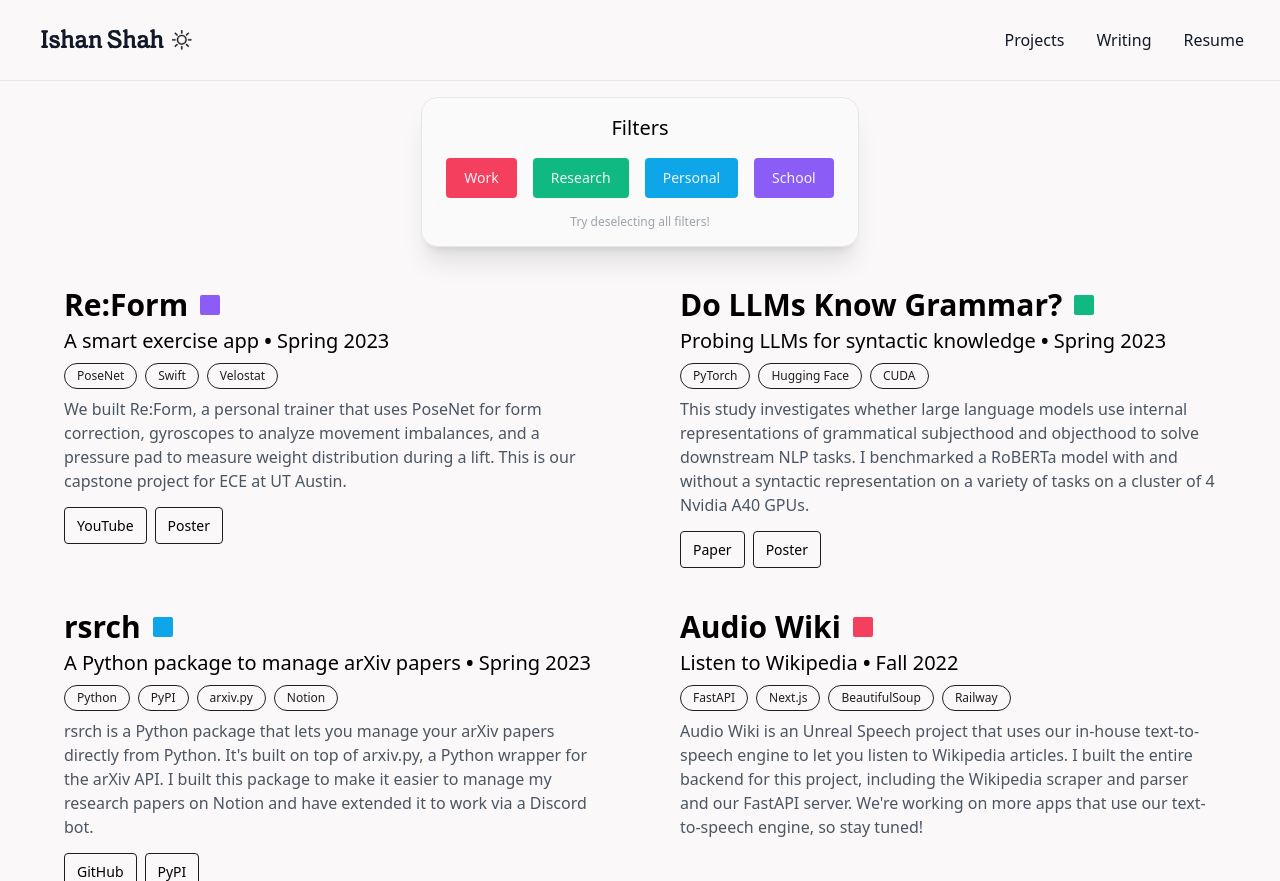
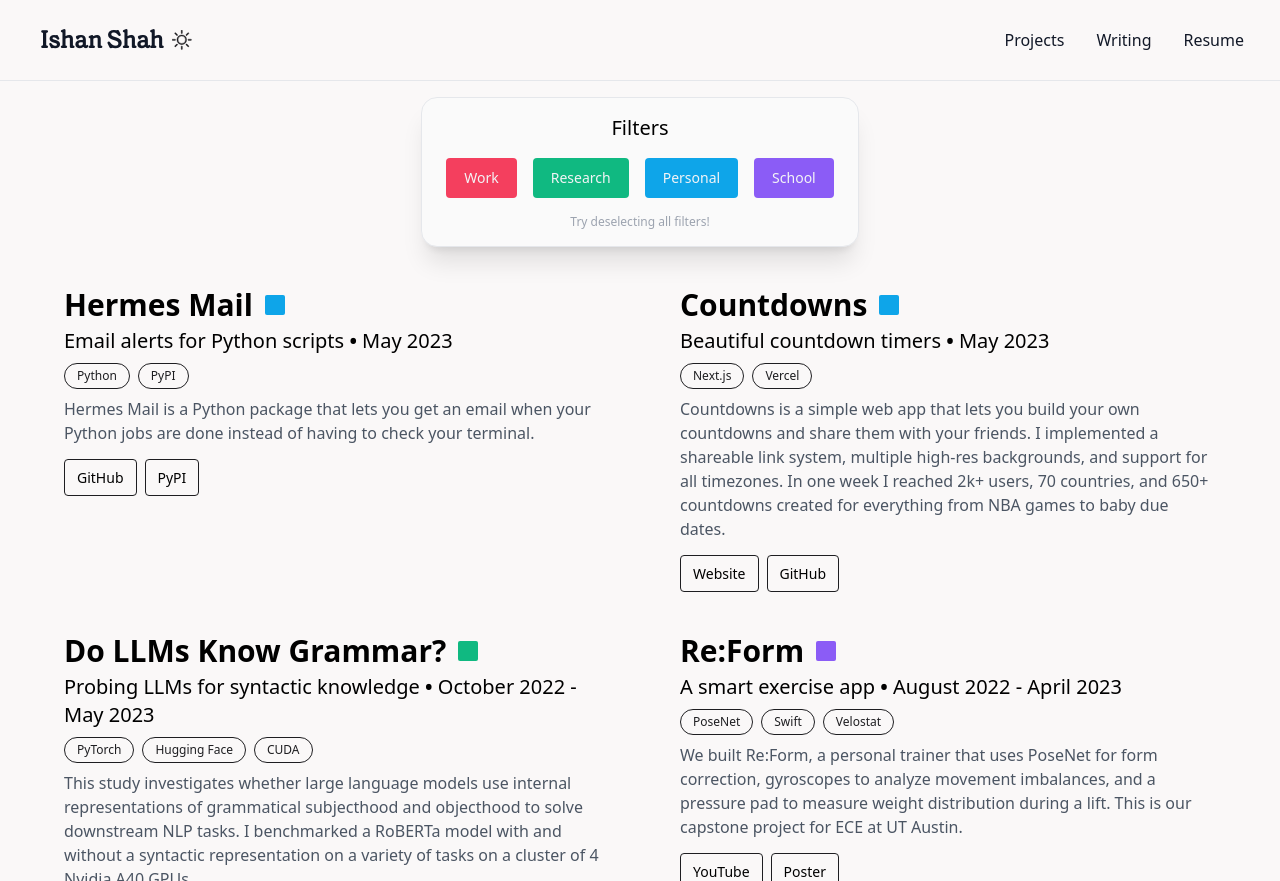
Before and after one commit to technoabsurdist/emilioandere.com, a Next.js app: page /projects in a window 1280 px wide. Built offline with nearby package versions, Linux system fonts and the light colour scheme.

Commit message:
Update project dates and add countdown, hermes, and video QA

```diff
--- a/src/data/ProjectData.js
+++ b/src/data/ProjectData.js
@@ -1,7 +1,55 @@
 const projectsList = [
   {
+    name: "Hermes Mail",
+    date: "May 2023",
+    tools: ["Python", "PyPI"],
+    tagline: "Email alerts for Python scripts",
+    description: `
+      Hermes Mail is a Python package that lets you get an email when your Python jobs are done
+      instead of having to check your terminal.
+    `,
+    tag: "Personal",
+    links: {
+      "GitHub": "https://github.com/ishan0102/hermes-mail",
+      "PyPI": "https://pypi.org/project/hermes-mail/",
+    }
+  },
+  {
+    name: "Countdowns",
+    date: "May 2023",
+    tools: ["Next.js", "Vercel"],
+    tagline: "Beautiful countdown timers",
+    description: `
+      Countdowns is a simple web app that lets you build your own countdowns and share them with
+      your friends. I implemented a shareable link system, multiple high-res backgrounds, and
+      support for all timezones. In one week I reached 2k+ users, 70 countries, and 650+ countdowns
+      created for everything from NBA games to baby due dates.
+    `,
+    tag: "Personal",
+    links: {
+      "Website": "https://countdowns.live",
+      "GitHub": "https://github.com/ishan0102/countdowns",
+    }
+  },
+  {
+    name: "Do LLMs Know Grammar?",
+    date: "October 2022 - May 2023",
+    tools: ["PyTorch", "Hugging Face", "CUDA"],
+    tagline: "Probing LLMs for syntactic knowledge",
+    description: `
+      This study investigates whether large language models use internal representations of grammatical
+      subjecthood and objecthood to solve downstream NLP tasks. I benchmarked a RoBERTa model with and
+      without a syntactic representation on a variety of tasks on a cluster of 4 Nvidia A40 GPUs.
+    `,
+    tag: "Research",
+    links: {
+      "Paper": "/static/pdf/llm-grammar.pdf",
+      "Poster": "/static/pdf/llm-grammar-poster.pdf",
+    }
+  },
+  {
     name: "Re:Form",
-    date: "Spring 2023",
+    date: "August 2022 - April 2023",
     tools: ["PoseNet", "Swift", "Velostat"],
     tagline: "A smart exercise app",
     description: `
@@ -16,24 +64,8 @@ const projectsList = [
     }
   },
   {
-    name: "Do LLMs Know Grammar?",
-    date: "Spring 2023",
-    tools: ["PyTorch", "Hugging Face", "CUDA"],
-    tagline: "Probing LLMs for syntactic knowledge",
-    description: `
-      This study investigates whether large language models use internal representations of grammatical
-      subjecthood and objecthood to solve downstream NLP tasks. I benchmarked a RoBERTa model with and
-      without a syntactic representation on a variety of tasks on a cluster of 4 Nvidia A40 GPUs.
-    `,
-    tag: "Research",
-    links: {
-      "Paper": "/static/pdf/llm-grammar.pdf",
-      "Poster": "/static/pdf/llm-grammar-poster.pdf",
-    }
-  },
-  {
     name: "rsrch",
-    date: "Spring 2023",
+    date: "January 2023 - April 2023",
     tools: ["Python", "PyPI", "arxiv.py", "Notion"],
     tagline: "A Python package to manage arXiv papers",
     description: `
@@ -49,8 +81,24 @@ const projectsList = [
     }
   },
   {
+    name: "Video QA",
+    date: "March 2023",
+    tools: ["Sieve Data", "GPT-4", "CLIP", "Pinecone", "ViT-GPT2"],
+    tagline: "Ask questions about videos",
+    description: `
+      This is a video question answering pipeline built on the Sieve Data platform that takes
+      an input video and a question and returns an answer while citing the frames that were
+      used to generate the answer. Video frames and queries are embedded using CLIP and stored
+      in Pinecone, and ViT-GPT2 captions are passed to GPT-4 to generate answers in natural language.
+    `,
+    tag: "Work",
+    links: {
+      "GitHub": "https://github.com/ishan0102/m-361k"
+    }
+  },
+  {
     name: "Audio Wiki",
-    date: "Fall 2022",
+    date: "October 2022 - December 2022",
     tools: ["FastAPI", "Next.js", "BeautifulSoup", "Railway"],
     tagline: "Listen to Wikipedia",
     description: `
@@ -65,7 +113,7 @@ const projectsList = [
   },
   {
     name: "Real Analysis Textbook",
-    date: "Fall 2022",
+    date: "August 2022 - December 2022",
     tools: ["LaTeX"],
     tagline: "A real analysis textbook",
     description: `
@@ -76,12 +124,12 @@ const projectsList = [
     tag: "School",
     links: {
       "Textbook": "/static/pdf/real-analysis.pdf",
-      "GitHub": "https://github.com/ishan0102/m-361k"
+      "GitHub": "https://github.com/ishan0102/real-analysis",
     }
   },
   {
     name: "Pictionary",
-    date: "Spring 2022",
+    date: "March 2022 - May 2022",
     tools: ["TensorFlow", "GANs", "Computer Vision"],
     tagline: "Play Pictionary against a computer",
     description: `
@@ -100,7 +148,7 @@ const projectsList = [
   },
   {
     name: "Commentary",
-    date: "Spring 2022",
+    date: "April 2022 - May 2022",
     tools: ["Python", "NLTK", "Scikit-learn", "XGBoost", "Twitter API", "FastAPI"],
     tagline: "Predicting the sentiment of a tweet's replies",
     description: `
@@ -118,7 +166,7 @@ const projectsList = [
   },
   {
     name: "Exploring Bias in GPT-3",
-    date: "Fall 2021",
+    date: "December 2021",
     tools: ["GPT-3", "NLP"],
     tagline: "Critique on OpenAI's latest model",
     description: `
@@ -134,7 +182,7 @@ const projectsList = [
   },
   {
     name: "PintOS",
-    date: "Fall 2021",
+    date: "August 2021 - November 2021",
     tools: ["C", "Makefile", "Operating Systems"],
     tagline: "An operating system built from scratch",
     description: `
@@ -150,7 +198,7 @@ const projectsList = [
   },
   {
     name: "Yash",
-    date: "Fall 2021",
+    date: "August 2021",
     tools: ["C", "Operating Systems"],
     tagline: "Yet Another Shell",
     description: `
@@ -165,9 +213,9 @@ const projectsList = [
   },
   {
     name: "PeerNet",
-    date: "Spring 2021",
+    date: "February 2021 - May 2021",
     tools: ["React", "Node.js", "Firebase", "Twilio", "Material UI", "Sass"],
-    tagline: "Peer-to-peer tutoring for universities",
+    tagline: "Peer-to-peer tutoring",
     description: `
         PeerNet is a tutoring initiative I co-led for the Roden Leadership Program.
         The platform allows university students to give and receive class-specific help.
@@ -180,7 +228,7 @@ const projectsList = [
   },
   {
     name: "Longhorn Computing Services",
-    date: "Spring 2021",
+    date: "January 2021 - May 2021",
     tools: ["Flask", "React"],
     tagline: "Cloud computing manager",
     description: `
@@ -195,7 +243,7 @@ const projectsList = [
   },
   {
     name: "Day in Review",
-    date: "Fall 2020",
+    date: "July 2020 - August 2020",
     tools: ["Scikit-learn", "NLP", "Electron JS", "Node.js", "React"],
     tagline: "Email summarizer",
     description: `
@@ -209,24 +257,8 @@ const projectsList = [
     },
   },
   {
-    name: "Speech Analysis with NLP",
-    date: "Fall 2020",
-    tools: ["Google Cloud", "NLP", "Node.js", "React"],
-    tagline: "Hack Texas 2020 submission",
-    description: `
-        HackTX 2020 challenged us to use Google Cloud Platform to create something
-        unique. We decided to use GCP's NLP services to improve users' speaking
-        skills by providing feedback on tone and speech style.
-      `,
-    tag: "Personal",
-    links: {
-      "Website": "https://devpost.com/software/nlp-speech-analysis",
-      "GitHub": "https://github.com/ishan0102/hacktx-20",
-    },
-  },
-  {
     name: "Silk Road",
-    date: "Fall 2020",
+    date: "November 2020 - December 2020",
     tools: ["Java", "Apache Derby", "JavaFX", "Gson"],
     tagline: "Multithreaded auction server",
     description: `
@@ -240,8 +272,24 @@ const projectsList = [
     },
   },
   {
+    name: "Speech Analysis with NLP",
+    date: "October 2020",
+    tools: ["Google Cloud", "NLP", "Node.js", "React"],
+    tagline: "Hack Texas 2020 submission",
+    description: `
+        HackTX 2020 challenged us to use Google Cloud Platform to create something
+        unique. We decided to use GCP's NLP services to improve users' speaking
+        skills by providing feedback on tone and speech style.
+      `,
+    tag: "Personal",
+    links: {
+      "DevPost": "https://devpost.com/software/nlp-speech-analysis",
+      "GitHub": "https://github.com/ishan0102/hacktx-20",
+    },
+  },
+  {
     name: "Runkeeper",
-    date: "Summer 2020",
+    date: "May 2020 - June 2020",
     tools: ["Python", "Tkinter", "OpenPyXL"],
     tagline: "Track running statistics",
     description: `
@@ -257,7 +305,7 @@ const projectsList = [
   },
   {
     name: "T-Rex Run",
-    date: "Spring 2020",
+    date: "May 2020",
     tools: ["C++", "C", "ARM Assembly"],
     tagline: "Google's dinosaur game",
     description: `
@@ -267,7 +315,7 @@ const projectsList = [
       `,
     tag: "School",
     links: {
-      "Website": "https://www.youtube.com/watch?v=mLqsLVLjyEE",
+      "YouTube": "https://www.youtube.com/watch?v=mLqsLVLjyEE",
       "GitHub": "https://github.com/ishan0102/t-rex-run",
     },
   },
```
Also changed, not shown: 1 other file (tests, documents, lock files or other folders).
